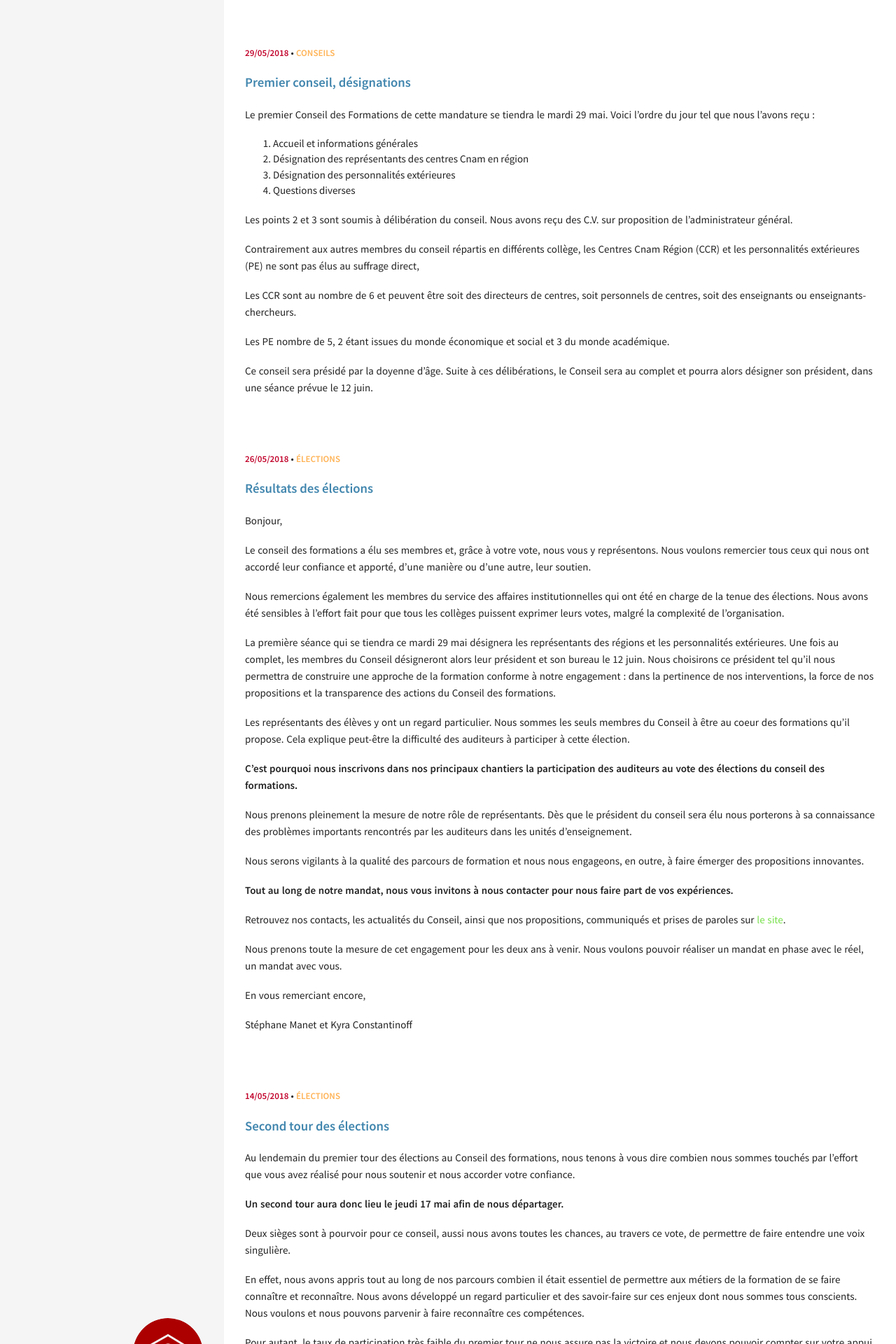
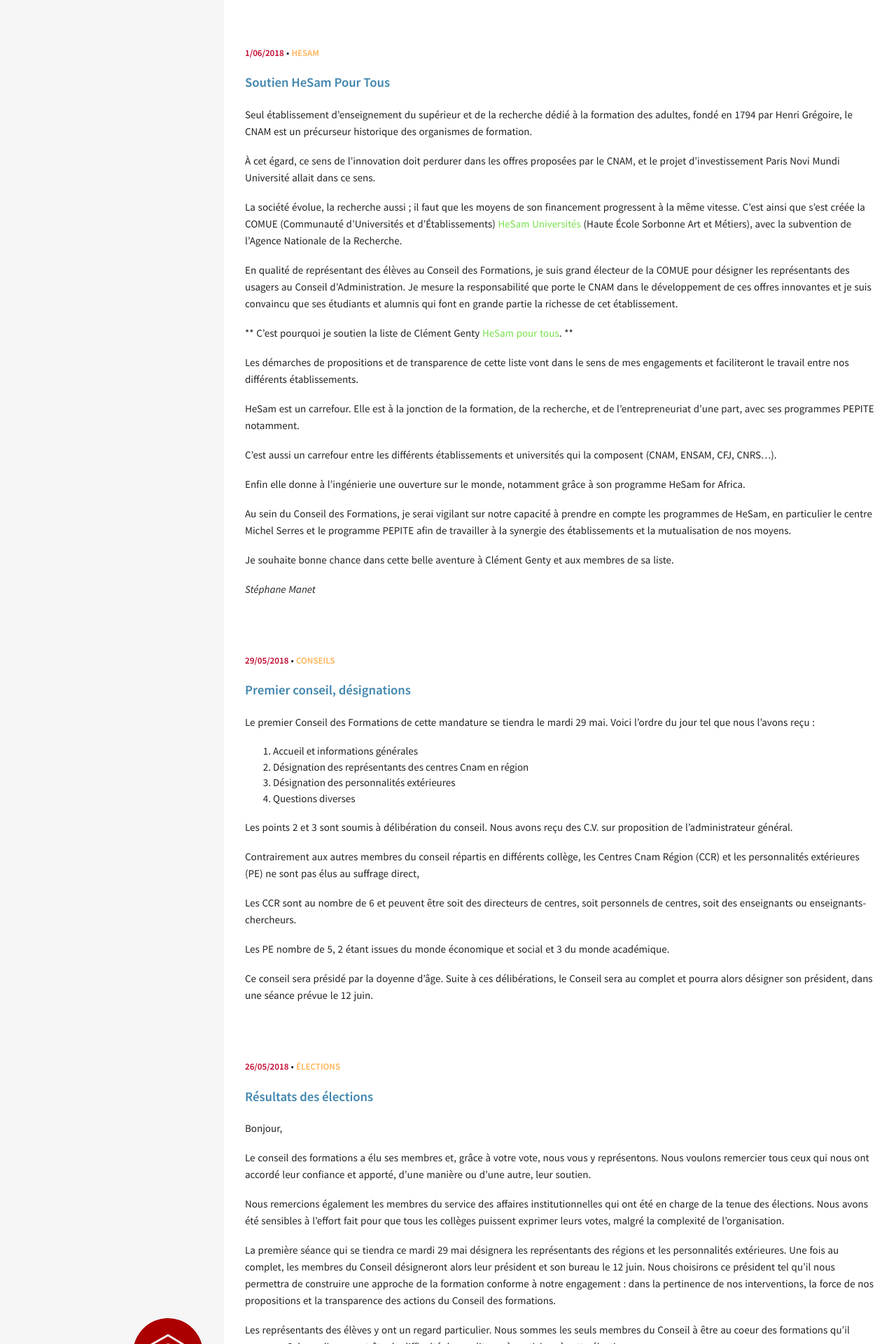
Before and after one commit to elevesCNAM/conseil-formations, a Jekyll site: the page built from index.html, in a window 1280 px wide. Shown: the top 1920 px of the page at 70% size. Built offline with Jekyll 4.4.1, drawn with Linux system fonts in a browser that asks for light colours.

Commit message:
soutien hesam

```diff
--- a/_includes/sidebar.html
+++ b/_includes/sidebar.html
@@ -20,6 +20,7 @@
     </ul>
     <ul class="nav-list">
       <li class="nav-item"><a href="http://eleves.cnam.fr" target="_blank">Site officiel du CNAM</a></li>
+      <li class="nav-item"><a href="http://hesampourtous.fr" target="_blank">HeSam pour tous</a></li>
     </ul>
   </nav>
   {% include social-links.html %}
--- /dev/null
+++ b/_posts/2018-06-01-hesam-pour-tous.md
@@ -0,0 +1,32 @@
+---
+title: Soutien HeSam Pour Tous
+date: 2018-06-01 00:00:00 +02:00
+categories:
+- HeSam
+layout: post
+---
+
+
+Seul établissement d’enseignement du supérieur et de la recherche dédié à la formation des adultes, fondé en 1794 par Henri Grégoire, le CNAM est un précurseur historique des organismes de formation.
+
+À cet égard, ce sens de l’innovation doit perdurer dans les offres proposées par le CNAM, et le projet d’investissement Paris Novi Mundi Université allait dans ce sens.
+
+La société évolue, la recherche aussi ; il faut que les moyens de son financement progressent à la même vitesse. C’est ainsi que s’est créée la COMUE (Communauté d’Universités et d’Établissements) [HeSam Universités](http://hesam.eu) (Haute École Sorbonne Art et Métiers), avec la subvention de l’Agence Nationale de la Recherche.
+
+En qualité de représentant des élèves au Conseil des Formations, je suis grand électeur de la COMUE pour désigner les représentants des usagers au Conseil d’Administration. Je mesure la responsabilité que porte le CNAM dans le développement de ces offres innovantes et je suis convaincu que ses étudiants et alumnis qui font en grande partie la richesse de cet établissement.
+
+** C’est pourquoi je soutien la liste de Clément Genty [HeSam pour tous]( http://hesampourtous.fr/). **
+
+Les démarches de propositions et de transparence de cette liste vont dans le sens de mes engagements et faciliteront le travail entre nos différents établissements.
+
+HeSam est un carrefour. Elle est à la jonction de la formation, de la recherche, et de l'entrepreneuriat d’une part, avec ses programmes PEPITE notamment.
+
+C’est aussi un carrefour entre les différents établissements et universités qui la composent  (CNAM, ENSAM, CFJ, CNRS…).
+
+Enfin elle donne à l’ingénierie une ouverture sur le  monde, notamment grâce à son programme HeSam for Africa.
+
+Au sein du Conseil des Formations, je serai vigilant sur notre capacité à prendre en compte les programmes de HeSam, en particulier le centre Michel Serres et le programme PEPITE afin de travailler à la synergie des établissements et la mutualisation de nos moyens.
+
+Je souhaite bonne chance dans cette belle aventure à Clément Genty et aux membres de sa liste.
+
+_Stéphane Manet_
```
